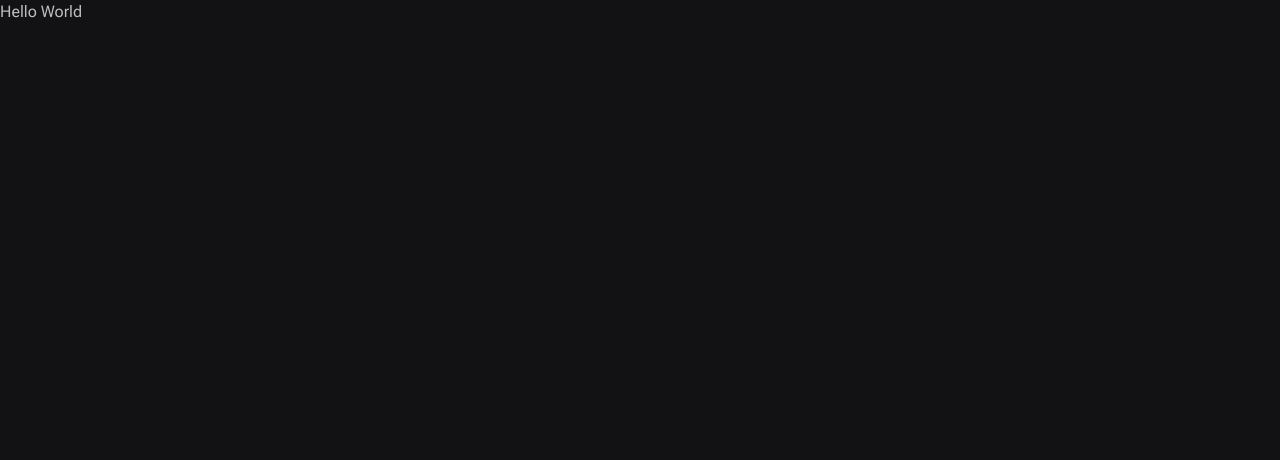
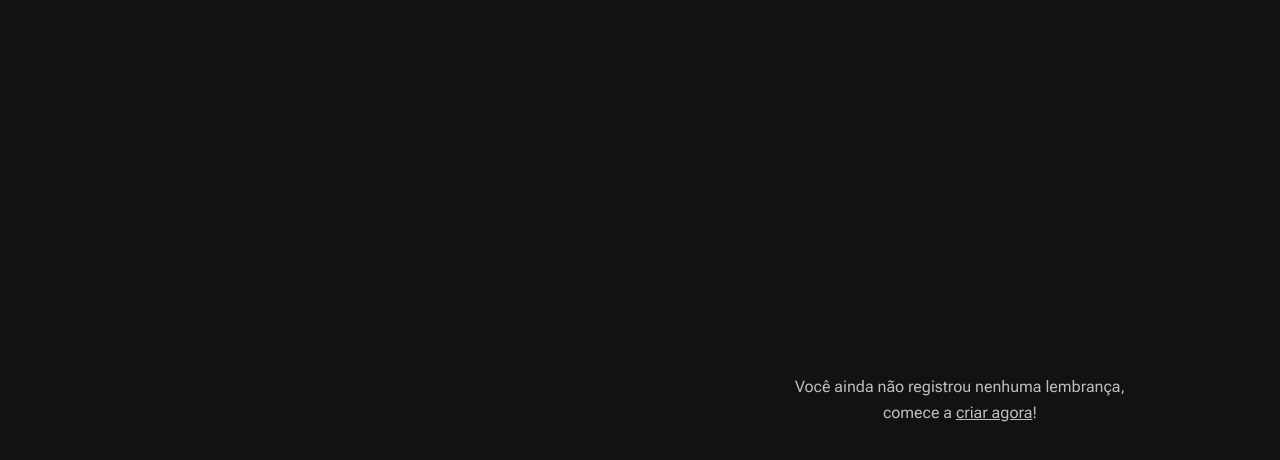
Before and after one commit to FranciscoYlderlan/time-capsule-web, a Next.js app: page / in a window 1280 px wide. Shown: the top 460 px of the page. Built offline with nearby package versions, Linux system fonts and the light colour scheme; a web font is replaced by a local one.

Commit message:
:sparkles: feat: Created initial section content

```diff
--- a/src/app/page.tsx
+++ b/src/app/page.tsx
@@ -1,6 +1,16 @@
 
 export default function Home() {
   return (
-    <h1>Hello World</h1>
+    <main className="grid grid-cols-2 min-h-screen">
+      <section></section>
+      <section className="flex flex-col p-16">
+        <div className="flex flex-1 items-center justify-center">
+          <p className="text-center leading-relaxed w-[360px]">
+            Você ainda não registrou nenhuma lembrança, comece a {' '}
+            <a className="underline hover:text-gray-50 transition-colors" href="" >criar agora</a>!
+          </p>
+        </div>
+      </section>
+    </main>
   )
 }
```
